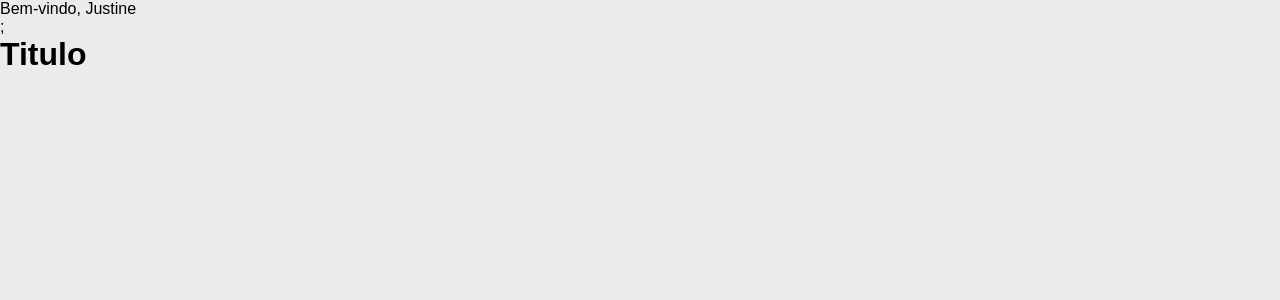
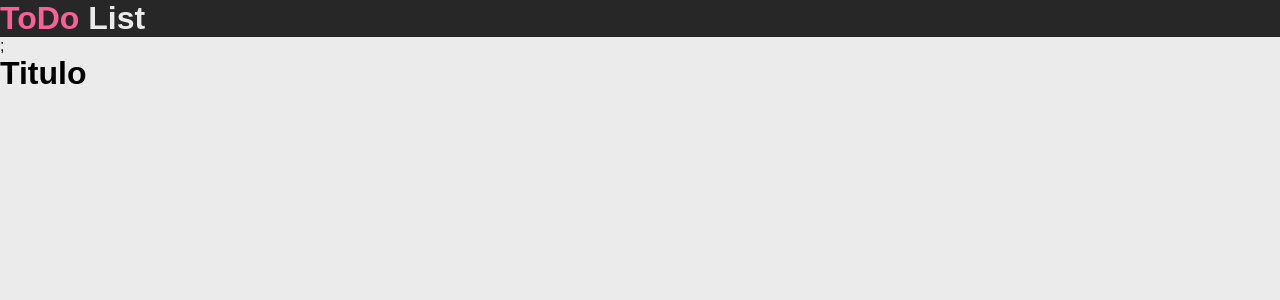
Before and after one commit to Amanda093/ToDo-List-TIC, a React (Vite) app: page / in a window 1280 px wide. Shown: the top 300 px of the page. Built offline with nearby package versions, Linux system fonts and the light colour scheme.

Commit message:
add style to cabecalho

```diff
--- a/src/components/Cabecalho/Cabecalho.jsx
+++ b/src/components/Cabecalho/Cabecalho.jsx
@@ -1,6 +1,13 @@
-const Cabecalho = (props) => {
-  const { username } = props;
-  return <div>Bem-vindo, {username}</div>;
+import style from "./Cabecalho.module.css";
+
+const Cabecalho = () => {
+  return (
+    <div className={style.Cabecalho}>
+      <h1>
+        <span>ToDo </span>List
+      </h1>
+    </div>
+  );
 };
 
 export { Cabecalho }; //export nomeado
--- /dev/null
+++ b/src/components/Cabecalho/Cabecalho.module.css
@@ -0,0 +1,8 @@
+.Cabecalho {
+  background: var(--preto);
+  color: var(--cinza);
+}
+
+.Cabecalho h1 span {
+  color: var(--rosa);
+}
```
